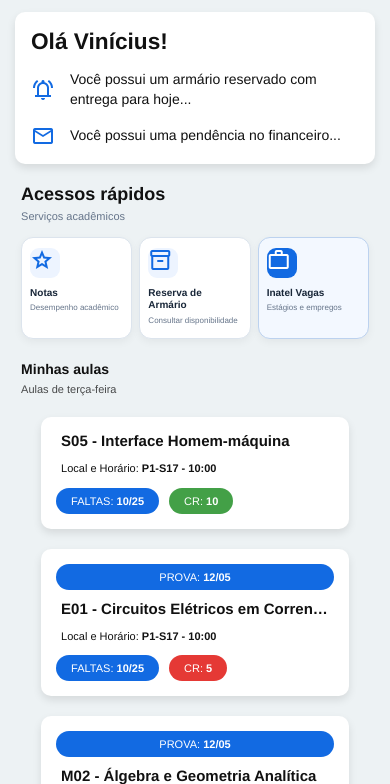
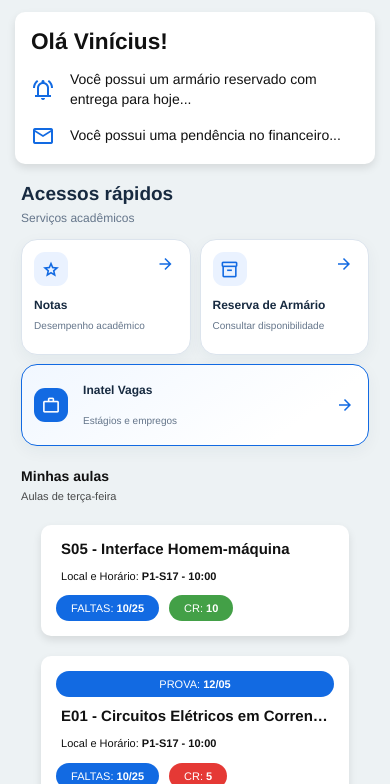
Before and after one commit to viniciusbraga-dev/dashboard-inatel, a plain HTML site: page index.html in a window 390 px wide. Shown: the part 60-844 px from the top of the page. Drawn offline with nearby package versions, Linux system fonts and the light colour scheme.

Commit message:
Polish Inatel home shortcuts and align theme color

```diff
--- a/index.html
+++ b/index.html
@@ -12,6 +12,33 @@
   <link rel="stylesheet" href="https://fonts.googleapis.com/css2?family=Material+Symbols+Outlined:opsz,wght,FILL,GRAD@20..48,100..700,0..1,-50..200">
 
   <script src="script.js" defer></script>
+  <style id="home-shortcuts-theme">
+    #atalhos { max-width: 920px; margin: 24px auto; padding: 0 3%; }
+    #atalhos .atalhos-heading { display:flex; align-items:end; justify-content:space-between; margin-bottom:12px; }
+    #atalhos .atalhos-heading h2 { margin:0 0 4px; color:#172a40; font-size:19px; font-weight:700; }
+    #atalhos .atalhos-heading p { margin:0; color:#64758a; font-size:12px; }
+    #atalhos .atalhos-grid { display:grid !important; grid-template-columns:repeat(3,minmax(0,1fr)); gap:12px; }
+    #atalhos .atalho-card { position:relative; display:flex !important; flex-direction:column; align-items:flex-start; min-width:0; min-height:128px; padding:15px; border:1px solid #dce4ed; border-radius:16px; background:#fff; box-shadow:0 5px 16px #1734550d; color:#172a40 !important; text-decoration:none !important; transition:transform .18s,box-shadow .18s,border-color .18s; }
+    #atalhos .atalho-card:hover,#atalhos .atalho-card:focus-visible { transform:translateY(-2px); border-color:#126ae2; box-shadow:0 9px 22px #126ae21c; color:#172a40 !important; outline:none; }
+    #atalhos .atalho-icone { display:grid; place-items:center; width:34px; height:34px; margin-bottom:12px; border-radius:11px; background:#eaf2ff; color:#126ae2; font-size:19px; }
+    #atalhos .atalho-card strong { display:block; color:#172a40; font-size:13px; line-height:1.3; text-decoration:none; }
+    #atalhos .atalho-card small { display:block; margin-top:5px; color:#64758a; font-size:11px; line-height:1.35; text-decoration:none; }
+    #atalhos .atalho-arrow { position:absolute; top:15px; right:15px; color:#126ae2; font-size:18px; }
+    #atalhos .atalho-vagas { border-color:#126ae2; background:linear-gradient(145deg,#f1f7ff,#fff 78%); }
+    #atalhos .atalho-vagas .atalho-icone { background:#126ae2; color:#fff; }
+    @media (max-width:600px) {
+      #atalhos { margin:19px 3%; padding:0; }
+      #atalhos .atalhos-grid { grid-template-columns:repeat(2,minmax(0,1fr)); gap:9px; }
+      #atalhos .atalho-card { min-height:116px; padding:12px; }
+      #atalhos .atalho-card strong { font-size:12px; }
+      #atalhos .atalho-card small { font-size:10px; }
+      #atalhos .atalho-vagas { grid-column:1 / -1; display:grid !important; grid-template-columns:38px minmax(0,1fr) 22px; grid-template-rows:auto auto; align-items:center; gap:1px 11px; min-height:82px; }
+      #atalhos .atalho-vagas .atalho-icone { grid-column:1; grid-row:1 / 3; margin:0; }
+      #atalhos .atalho-vagas strong { grid-column:2; grid-row:1; }
+      #atalhos .atalho-vagas small { grid-column:2; grid-row:2; margin-top:2px; }
+      #atalhos .atalho-vagas .atalho-arrow { position:static; grid-column:3; grid-row:1 / 3; justify-self:center; }
+    }
+  </style>
 </head>
 <body>
   <div id="menu_aba">
@@ -56,15 +83,15 @@
       <div class="atalhos-grid">
         <a class="atalho-card" href="#secao-aulas">
           <span class="material-symbols-outlined atalho-icone">grade</span>
-          <strong>Notas</strong><small>Desempenho acadêmico</small>
+          <strong>Notas</strong><small>Desempenho acadêmico</small><span class="material-symbols-outlined atalho-arrow">arrow_forward</span>
         </a>
         <a class="atalho-card" href="#reserva-armario">
           <span class="material-symbols-outlined atalho-icone">inventory_2</span>
-          <strong>Reserva de Armário</strong><small>Consultar disponibilidade</small>
+          <strong>Reserva de Armário</strong><small>Consultar disponibilidade</small><span class="material-symbols-outlined atalho-arrow">arrow_forward</span>
         </a>
         <a class="atalho-card atalho-vagas" href="./inatel-vagas/" aria-label="Abrir Inatel Vagas, estágios e empregos">
           <span class="material-symbols-outlined atalho-icone">work</span>
-          <strong>Inatel Vagas</strong><small>Estágios e empregos</small>
+          <strong>Inatel Vagas</strong><small>Estágios e empregos</small><span class="material-symbols-outlined atalho-arrow">arrow_forward</span>
         </a>
       </div>
     </section>
```
